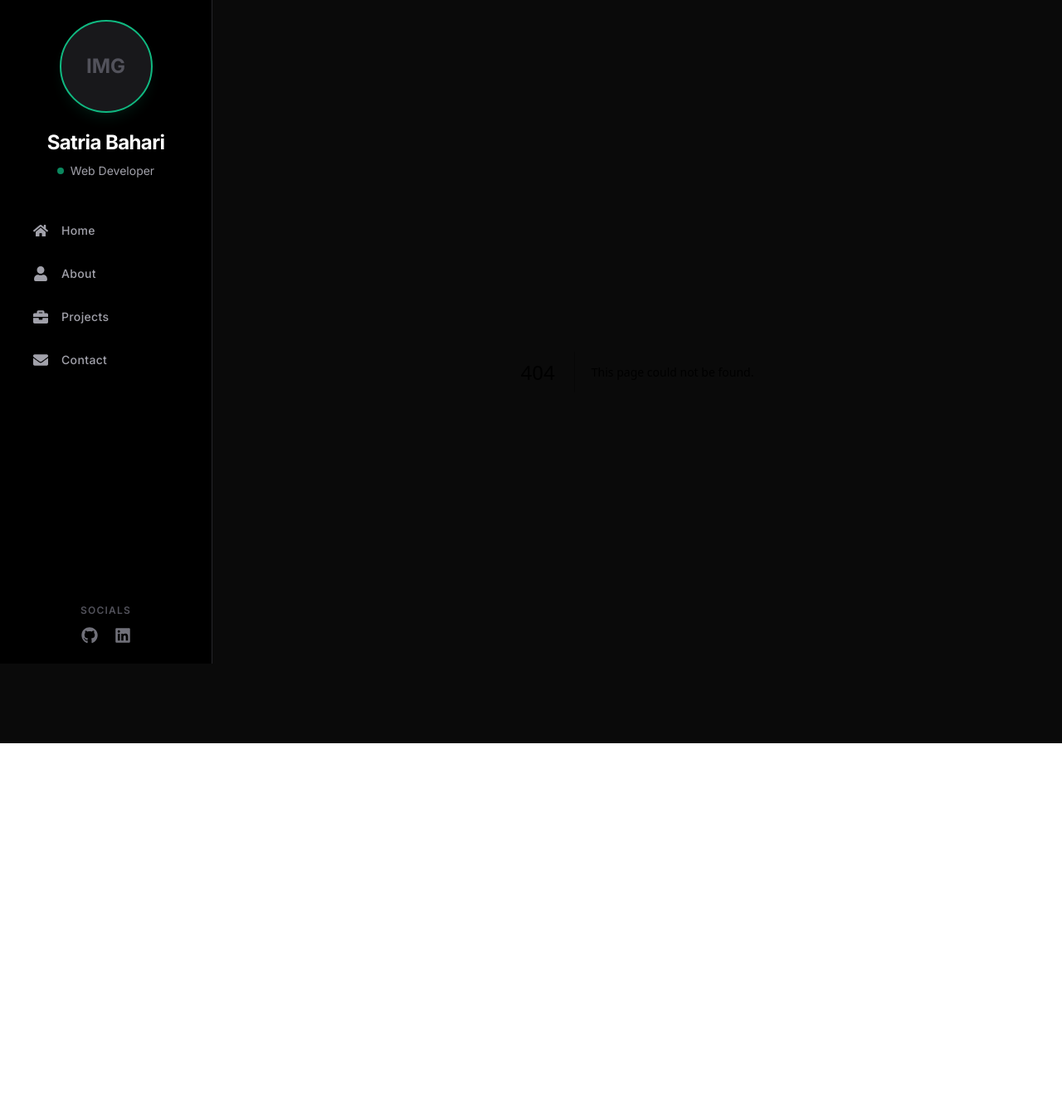
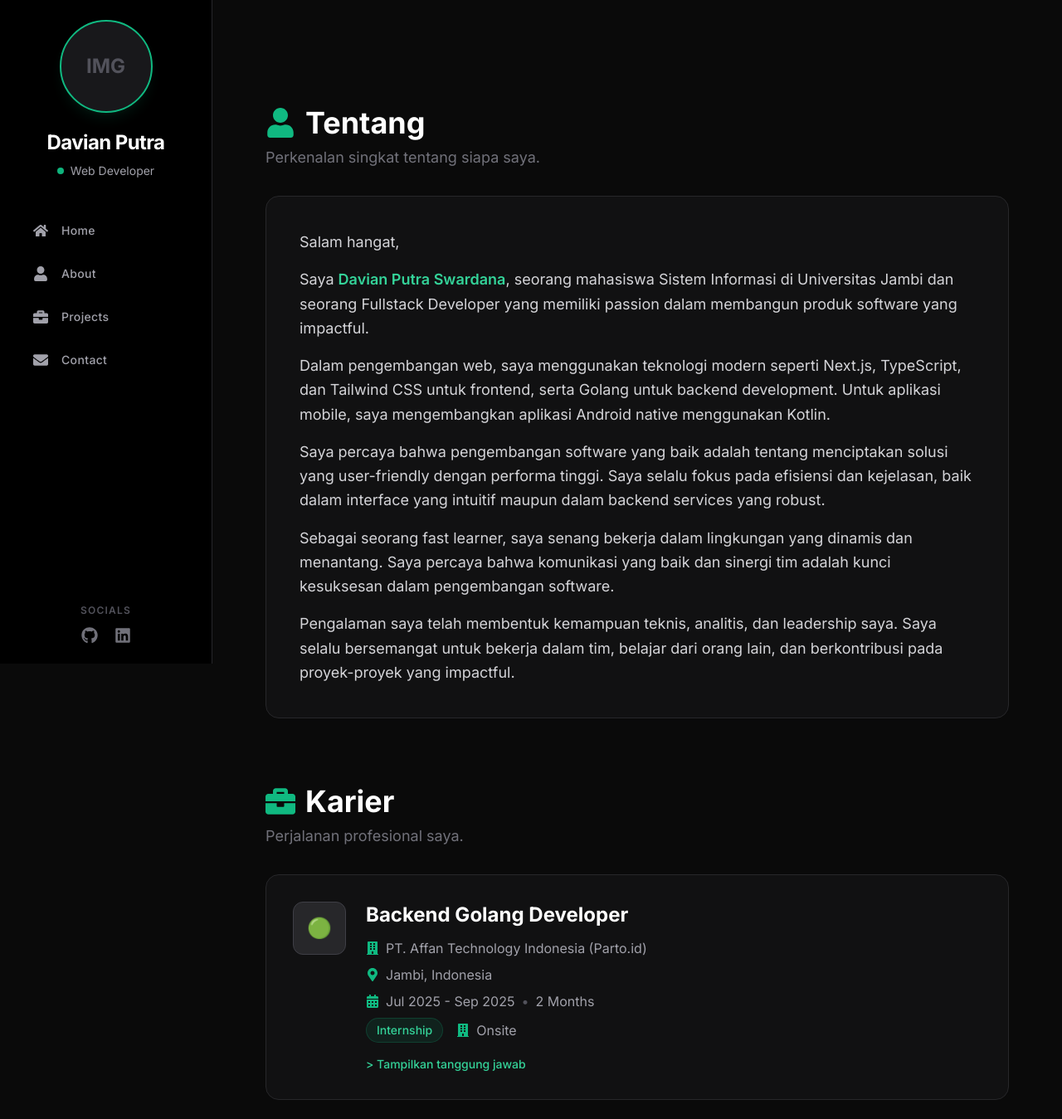
Before and after one commit to bangkennn/New-Portofolio, a Next.js app in the folder portofolio-baru/: page /about in a window 1280 px wide. Before the commit this address had no page. Shown: the top 1349 px of the page at 83% size. Before the commit the page ends 896 px from the top, so only its background shows below. Built offline with nearby package versions, Linux system fonts and the light colour scheme.

Commit message:
About Section

```diff
--- /dev/null
+++ b/portofolio-baru/src/app/about/page.tsx
@@ -0,0 +1,204 @@
+"use client";
+
+import { FaUser, FaBriefcase, FaGraduationCap, FaMapMarkerAlt, FaCalendarAlt, FaLaptop, FaBuilding } from "react-icons/fa";
+
+export default function About() {
+  // Data Dummy Karier
+  const careerData = [
+    {
+      id: 1,
+      title: "Backend Golang Developer",
+      company: "PT. Affan Technology Indonesia (Parto.id)",
+      location: "Jambi, Indonesia",
+      duration: "Jul 2025 - Sep 2025",
+      months: "2 Months",
+      type: "Internship",
+      workType: "Onsite",
+      logo: "🟢", // Placeholder untuk logo
+    },
+    {
+      id: 2,
+      title: "Frontend Web Developer",
+      company: "PT. Eltran Indonesia",
+      location: "Bandung, Indonesia",
+      duration: "May 2025 - Nov 2025",
+      months: "6 Months",
+      type: "Internship",
+      workType: "Remote",
+      logo: "🔵", // Placeholder untuk logo
+    },
+  ];
+
+  // Data Dummy Pendidikan
+  const educationData = [
+    {
+      id: 1,
+      institution: "Universitas Jambi",
+      degree: "Bachelor's degree",
+      major: "Information Systems",
+      degreeCode: "(S.Kom)",
+      duration: "2022 - 2026",
+      location: "Jambi, Indonesia ID",
+      logo: "🎓", // Placeholder untuk logo
+    },
+  ];
+
+  return (
+    <div className="min-h-screen py-20 max-w-7xl mx-auto px-4">
+
+      {/* Bagian Tentang */}
+      <section className="mb-20">
+        <div className="mb-8">
+          <h1 className="text-4xl font-bold text-white mb-2 flex items-center gap-3">
+            <FaUser className="text-emerald-500" /> Tentang
+          </h1>
+          <p className="text-zinc-500 text-lg">Perkenalan singkat tentang siapa saya.</p>
+        </div>
+
+        <div className="bg-zinc-900/50 border border-zinc-800 rounded-2xl p-8 md:p-10">
+          <p className="text-zinc-300 leading-relaxed text-lg mb-4">
+            Salam hangat,
+          </p>
+          <p className="text-zinc-300 leading-relaxed text-lg mb-4">
+            Saya <span className="text-emerald-400 font-semibold">Davian Putra Swardana</span>, seorang mahasiswa Sistem Informasi di Universitas Jambi dan seorang Fullstack Developer yang memiliki passion dalam membangun produk software yang impactful.
+          </p>
+          <p className="text-zinc-300 leading-relaxed text-lg mb-4">
+            Dalam pengembangan web, saya menggunakan teknologi modern seperti Next.js, TypeScript, dan Tailwind CSS untuk frontend, serta Golang untuk backend development. Untuk aplikasi mobile, saya mengembangkan aplikasi Android native menggunakan Kotlin.
+          </p>
+          <p className="text-zinc-300 leading-relaxed text-lg mb-4">
+            Saya percaya bahwa pengembangan software yang baik adalah tentang menciptakan solusi yang user-friendly dengan performa tinggi. Saya selalu fokus pada efisiensi dan kejelasan, baik dalam interface yang intuitif maupun dalam backend services yang robust.
+          </p>
+          <p className="text-zinc-300 leading-relaxed text-lg mb-4">
+            Sebagai seorang fast learner, saya senang bekerja dalam lingkungan yang dinamis dan menantang. Saya percaya bahwa komunikasi yang baik dan sinergi tim adalah kunci kesuksesan dalam pengembangan software.
+          </p>
+          <p className="text-zinc-300 leading-relaxed text-lg">
+            Pengalaman saya telah membentuk kemampuan teknis, analitis, dan leadership saya. Saya selalu bersemangat untuk bekerja dalam tim, belajar dari orang lain, dan berkontribusi pada proyek-proyek yang impactful.
+          </p>
+        </div>
+      </section>
+
+      {/* Bagian Karier */}
+      <section className="mb-20">
+        <div className="mb-8">
+          <h2 className="text-4xl font-bold text-white mb-2 flex items-center gap-3">
+            <FaBriefcase className="text-emerald-500" /> Karier
+          </h2>
+          <p className="text-zinc-500 text-lg">Perjalanan profesional saya.</p>
+        </div>
+
+        <div className="space-y-6">
+          {careerData.map((career) => (
+            <div
+              key={career.id}
+              className="bg-zinc-900/50 border border-zinc-800 rounded-2xl p-6 md:p-8 hover:border-emerald-500/30 transition-all duration-300"
+            >
+              <div className="flex flex-col md:flex-row gap-6">
+                {/* Logo/Icon */}
+                <div className="flex-shrink-0">
+                  <div className="w-16 h-16 rounded-xl bg-zinc-800 border border-zinc-700 flex items-center justify-center text-2xl">
+                    {career.logo}
+                  </div>
+                </div>
+
+                {/* Content */}
+                <div className="flex-1">
+                  <h3 className="text-2xl font-bold text-white mb-3">
+                    {career.title}
+                  </h3>
+
+                  <div className="space-y-2 mb-4">
+                    <div className="flex items-center gap-2 text-zinc-400">
+                      <FaBuilding className="text-emerald-500" />
+                      <span>{career.company}</span>
+                    </div>
+
+                    <div className="flex items-center gap-2 text-zinc-400">
+                      <FaMapMarkerAlt className="text-emerald-500" />
+                      <span>{career.location}</span>
+                    </div>
+
+                    <div className="flex items-center gap-2 text-zinc-400">
+                      <FaCalendarAlt className="text-emerald-500" />
+                      <span>{career.duration}</span>
+                      <span className="text-zinc-600">•</span>
+                      <span>{career.months}</span>
+                    </div>
+
+                    <div className="flex items-center gap-4 flex-wrap">
+                      <span className="px-3 py-1 bg-emerald-500/10 border border-emerald-500/20 text-emerald-400 rounded-full text-sm font-medium">
+                        {career.type}
+                      </span>
+                      <div className="flex items-center gap-2 text-zinc-400">
+                        {career.workType === "Remote" ? (
+                          <FaLaptop className="text-emerald-500" />
+                        ) : (
+                          <FaBuilding className="text-emerald-500" />
+                        )}
+                        <span>{career.workType}</span>
+                      </div>
+                    </div>
+                  </div>
+
+                  {/* Button Tampilkan Tanggung Jawab */}
+                  <button className="text-emerald-400 hover:text-emerald-300 transition-colors text-sm font-medium flex items-center gap-1">
+                    &gt; Tampilkan tanggung jawab
+                  </button>
+                </div>
+              </div>
+            </div>
+          ))}
+        </div>
+      </section>
+
+      {/* Bagian Pendidikan */}
+      <section>
+        <div className="mb-8">
+          <h2 className="text-4xl font-bold text-white mb-2 flex items-center gap-3">
+            <FaGraduationCap className="text-emerald-500" /> Pendidikan
+          </h2>
+          <p className="text-zinc-500 text-lg">Perjalanan pendidikan saya.</p>
+        </div>
+
+        <div className="space-y-6">
+          {educationData.map((edu) => (
+            <div
+              key={edu.id}
+              className="bg-zinc-900/50 border border-zinc-800 rounded-2xl p-6 md:p-8 hover:border-emerald-500/30 transition-all duration-300"
+            >
+              <div className="flex flex-col md:flex-row gap-6">
+                {/* Logo/Icon */}
+                <div className="flex-shrink-0">
+                  <div className="w-20 h-20 rounded-full bg-zinc-800 border border-zinc-700 flex items-center justify-center text-3xl">
+                    {edu.logo}
+                  </div>
+                </div>
+
+                {/* Content */}
+                <div className="flex-1">
+                  <h3 className="text-2xl font-bold text-white mb-3">
+                    {edu.institution}
+                  </h3>
+
+                  <div className="space-y-2">
+                    <p className="text-zinc-400 text-lg">
+                      {edu.degree} • {edu.major}, {edu.degreeCode}
+                    </p>
+
+                    <div className="flex items-center gap-2 text-zinc-400">
+                      <FaCalendarAlt className="text-emerald-500" />
+                      <span>{edu.duration}</span>
+                      <span className="text-zinc-600">•</span>
+                      <FaMapMarkerAlt className="text-emerald-500" />
+                      <span>{edu.location}</span>
+                    </div>
+                  </div>
+                </div>
+              </div>
+            </div>
+          ))}
+        </div>
+      </section>
+
+    </div>
+  );
+}
--- a/portofolio-baru/src/components/Hero.tsx
+++ b/portofolio-baru/src/components/Hero.tsx
@@ -17,13 +17,13 @@ const Hero = () => {
 
       {/* 2. Judul Utama */}
       <h1 className="text-5xl md:text-5xl font-extrabold text-white tracking-tight leading-[1.1] mb-8">
-        Hi, I'm <span className="text-transparent bg-clip-text bg-gradient-to-r from-emerald-400 to-cyan-400">Satria Bahari</span> <br />
+        Hi, I'm <span className="text-transparent bg-clip-text bg-gradient-to-r from-emerald-400 to-cyan-400">Davian Putra Swardana</span> <br />
         <span className="text-zinc-500">Fullstack Developer.</span>
       </h1>
 
       {/* 3. Deskripsi */}
       <p className="text-l text-zinc-400 leading-relaxed max-w-2xl mb-12">
-        Passionate and seasoned Software Engineer with a strong focus on frontend development. Proficient in TypeScript and well-versed in all aspects of web technologies.
+        Passionate and seasoned Software Engineer with a strong focus on frontend development. Proficient in TypeScript and well-versed in all aspects of web technologies. Proficient in UI UX design with responsive design creation and good experience
       </p>
 
       {/* 4. Tombol */}
--- a/portofolio-baru/src/components/Sidebar.tsx
+++ b/portofolio-baru/src/components/Sidebar.tsx
@@ -12,7 +12,7 @@ const Sidebar = () => {
         <div className="w-28 h-28 rounded-full bg-zinc-900 mb-5 border-2 border-emerald-500 overflow-hidden relative flex items-center justify-center shadow-lg shadow-emerald-500/10">
              <span className="text-2xl font-bold text-zinc-600">IMG</span>
         </div>
-        <h2 className="text-2xl font-bold tracking-tight text-white">Satria Bahari</h2>
+        <h2 className="text-2xl font-bold tracking-tight text-white">Davian Putra</h2>
         <div className="flex items-center gap-2 mt-2">
             <span className="w-2 h-2 rounded-full bg-emerald-500 animate-pulse"></span>
             <p className="text-sm text-zinc-400">Web Developer</p>
```
Also changed, not shown: portofolio-baru/src/app/page.tsx (+6 -2 lines).
